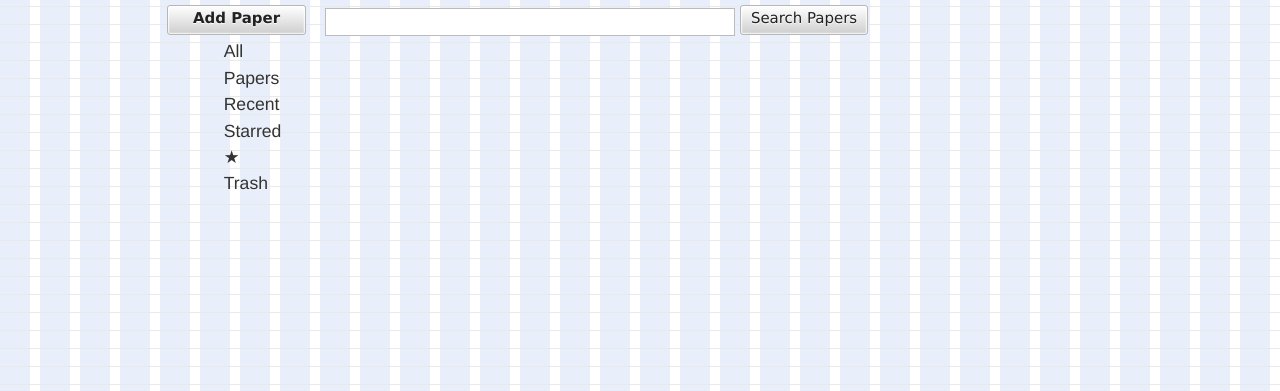
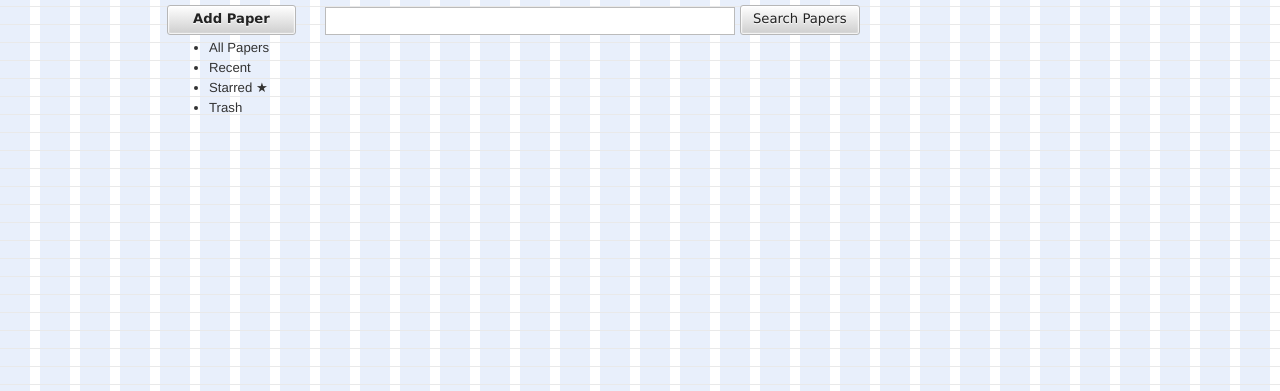
Before and after one commit to mikexstudios/papersdb, a Django app: template papers/templates/papers/dashboard.html in a window 1280 px wide. Shown: the part 29-420 px from the top of the page. Run offline with Django 3.2, Linux system fonts and the light colour scheme; the template is opened without the code that fills it, so the values that code supplies are empty; some libraries are stand-ins or nearby versions.

Commit message:
Minor adjustments to make button font size slightly smaller.

```diff
--- a/static/css/screen.css
+++ b/static/css/screen.css
@@ -1272,12 +1272,12 @@ textarea {
   height: 250px;
 }
 
-/* line 39, ../sass/screen.sass */
+/* line 38, ../sass/screen.sass */
 body {
   background: url('../images/grid.png?1295807425');
   font-size: 1.1em;
 }
-/* line 43, ../sass/screen.sass */
+/* line 42, ../sass/screen.sass */
 body a, body a:link, body a:visited {
   text-decoration: none;
   color: #0033cc;
@@ -1286,12 +1286,12 @@ body a, body a:link, body a:visited {
 body a:hover, body a:link:hover, body a:visited:hover {
   text-decoration: underline;
 }
-/* line 46, ../sass/screen.sass */
+/* line 45, ../sass/screen.sass */
 body .logo {
   font-family: Georgia, Times, Times New Roman, serif;
   font-style: italic;
 }
-/* line 49, ../sass/screen.sass */
+/* line 48, ../sass/screen.sass */
 body #messages {
   margin-top: 0.5em;
   margin-bottom: 0.5em;
@@ -1328,14 +1328,14 @@ body #messages ul .error {
 body #messages ul .info {
   background-color: #aaddff;
 }
-/* line 52, ../sass/screen.sass */
+/* line 51, ../sass/screen.sass */
 body #container {
   width: 950px;
   margin: 0 auto;
   overflow: hidden;
   *zoom: 1;
 }
-/* line 59, ../sass/screen.sass */
+/* line 58, ../sass/screen.sass */
 body #header {
   font-family: Georgia, Times, Times New Roman, serif;
   margin-top: 3px;
@@ -1347,31 +1347,31 @@ body #header {
   overflow: hidden;
   *zoom: 1;
 }
-/* line 70, ../sass/screen.sass */
+/* line 69, ../sass/screen.sass */
 body #header h1 {
   margin-left: 5px;
   font-size: 1.2em;
   float: left;
   margin: 0;
 }
-/* line 75, ../sass/screen.sass */
+/* line 74, ../sass/screen.sass */
 body #header h1 a {
   color: #333333;
   text-decoration: none;
 }
-/* line 78, ../sass/screen.sass */
+/* line 77, ../sass/screen.sass */
 body #header h1 .sitename {
   font-size: 0.9em;
 }
-/* line 80, ../sass/screen.sass */
+/* line 79, ../sass/screen.sass */
 body #header h1 small {
   font-size: 0.5em;
 }
-/* line 82, ../sass/screen.sass */
+/* line 81, ../sass/screen.sass */
 body #header h1 small a:hover {
   text-decoration: underline;
 }
-/* line 84, ../sass/screen.sass */
+/* line 83, ../sass/screen.sass */
 body #header ul#navigation {
   font-variant: small-caps;
   font-size: 1.1em;
@@ -1403,17 +1403,17 @@ body #header ul#navigation li:first-child, body #header ul#navigation li.first {
 body #header ul#navigation li:last-child, body #header ul#navigation li.last {
   padding-right: 0;
 }
-/* line 91, ../sass/screen.sass */
+/* line 90, ../sass/screen.sass */
 body #header ul#navigation li {
   margin-left: 5px;
 }
-/* line 94, ../sass/screen.sass */
+/* line 93, ../sass/screen.sass */
 body #site-navigation {
   font-family: Georgia, Times, Times New Roman, serif;
   margin-top: 15px;
   margin-bottom: 5px;
 }
-/* line 100, ../sass/screen.sass */
+/* line 99, ../sass/screen.sass */
 body #site-navigation ul {
   margin: 0;
   padding: 0;
@@ -1449,64 +1449,64 @@ body #site-navigation ul li:first-child, body #site-navigation ul li.first {
 body #site-navigation ul li:last-child, body #site-navigation ul li.last {
   padding-right: 0;
 }
-/* line 107, ../sass/screen.sass */
+/* line 106, ../sass/screen.sass */
 body #site-navigation ul li {
   padding: 4px 15px !important;
   padding-top: 2px;
 }
-/* line 112, ../sass/screen.sass */
+/* line 111, ../sass/screen.sass */
 body #site-navigation ul li a {
   color: #000099;
 }
-/* line 115, ../sass/screen.sass */
+/* line 114, ../sass/screen.sass */
 body #site-navigation ul li.selected {
   background-color: #445a88;
 }
-/* line 121, ../sass/screen.sass */
+/* line 120, ../sass/screen.sass */
 body #site-navigation ul li.selected a {
   color: #eeeeee;
 }
-/* line 123, ../sass/screen.sass */
+/* line 122, ../sass/screen.sass */
 body #site-navigation ul li:hover {
   background-color: #d1d9e8;
   color: #555555;
 }
-/* line 127, ../sass/screen.sass */
+/* line 126, ../sass/screen.sass */
 body #site-navigation ul li:hover a {
   text-decoration: none;
 }
-/* line 130, ../sass/screen.sass */
+/* line 129, ../sass/screen.sass */
 body #content {
   clear: both;
 }
-/* line 135, ../sass/screen.sass */
+/* line 134, ../sass/screen.sass */
 body #content #title {
   font-family: Georgia, Times, Times New Roman, serif;
   font-size: 1.8em;
   margin-bottom: 0px;
 }
-/* line 139, ../sass/screen.sass */
+/* line 138, ../sass/screen.sass */
 body #content #description {
   font-size: 0.9em;
   color: #555555;
   margin-bottom: 15px;
 }
-/* line 146, ../sass/screen.sass */
+/* line 145, ../sass/screen.sass */
 body h4 {
   margin-top: 0.9em;
   margin-bottom: 0.3em;
 }
-/* line 149, ../sass/screen.sass */
+/* line 148, ../sass/screen.sass */
 body h4.withedit {
   float: left;
   margin-top: 0;
   margin-right: 0.3em;
 }
-/* line 153, ../sass/screen.sass */
+/* line 152, ../sass/screen.sass */
 body small.edit {
   font-size: 0.7em;
 }
-/* line 156, ../sass/screen.sass */
+/* line 155, ../sass/screen.sass */
 body table {
   font-size: 0.8em;
   border-top: 2px solid #333333;
@@ -1530,92 +1530,92 @@ body table tbody tr.last th,
 body table tbody tr.last td, body table tfoot tr:last-child th, body table tfoot tr:last-child td, body table tfoot tr.last th, body table tfoot tr.last td {
   border-bottom-width: 0px;
 }
-/* line 163, ../sass/screen.sass */
+/* line 162, ../sass/screen.sass */
 body table th, body table td {
   border-bottom: none;
   padding: 6px 7px;
 }
-/* line 169, ../sass/screen.sass */
+/* line 168, ../sass/screen.sass */
 body table thead tr th {
   background-color: transparent;
   border-bottom: 4px double #333333;
 }
-/* line 175, ../sass/screen.sass */
+/* line 174, ../sass/screen.sass */
 body table tbody tr td {
   font-size: 0.85em;
 }
-/* line 177, ../sass/screen.sass */
+/* line 176, ../sass/screen.sass */
 body table tbody tr .center {
   text-align: center;
 }
-/* line 179, ../sass/screen.sass */
+/* line 178, ../sass/screen.sass */
 body table tbody tr .empty {
   color: #999999;
 }
-/* line 181, ../sass/screen.sass */
+/* line 180, ../sass/screen.sass */
 body table tbody tr.even {
   background-color: #eeeeee;
 }
-/* line 183, ../sass/screen.sass */
+/* line 182, ../sass/screen.sass */
 body table tbody tr.even td {
   background-color: transparent;
 }
-/* line 186, ../sass/screen.sass */
+/* line 185, ../sass/screen.sass */
 body table tbody tr:hover {
   background-color: #f3f5f9;
 }
-/* line 191, ../sass/screen.sass */
+/* line 190, ../sass/screen.sass */
 body form.admin {
   clear: both;
   width: 90%;
   margin: 0 auto;
   margin-top: -0.9em;
 }
-/* line 197, ../sass/screen.sass */
+/* line 196, ../sass/screen.sass */
 body form.admin h4 {
   margin-top: 0.9em;
   margin-bottom: 0.3em;
 }
-/* line 200, ../sass/screen.sass */
+/* line 199, ../sass/screen.sass */
 body form.admin .description {
   font-size: 0.8em;
   color: #555555;
   margin-top: -0.3em;
   margin-bottom: 0.8em;
 }
-/* line 205, ../sass/screen.sass */
+/* line 204, ../sass/screen.sass */
 body form.admin .field {
   clear: left;
   background-color: #f3f5f9;
   padding: 15px 20px;
   margin-bottom: 10px;
 }
-/* line 211, ../sass/screen.sass */
+/* line 210, ../sass/screen.sass */
 body form.admin .field a {
   color: #768dbb;
 }
-/* line 213, ../sass/screen.sass */
+/* line 212, ../sass/screen.sass */
 body form.admin .field label {
   display: block;
   float: left;
   width: 180px;
 }
-/* line 217, ../sass/screen.sass */
+/* line 216, ../sass/screen.sass */
 body form.admin .field label.optional {
   font-weight: normal;
 }
-/* line 219, ../sass/screen.sass */
+/* line 218, ../sass/screen.sass */
 body form.admin .field .right {
   margin-left: 180px;
 }
-/* line 222, ../sass/screen.sass */
+/* line 221, ../sass/screen.sass */
 body form.admin .field .right small {
   display: block;
   margin-top: 5px;
   font-size: 0.7em;
   color: #999999;
 }
-/* line 227, ../sass/screen.sass */
+/* line 226, ../sass/screen.sass */
 body form.admin .field .errorlist {
   text-align: center;
   padding-top: 5px;
@@ -1653,30 +1653,30 @@ body form.admin .field .errorlist li {
   list-style-type: none;
   margin-left: 0px;
 }
-/* line 233, ../sass/screen.sass */
+/* line 232, ../sass/screen.sass */
 body form.admin .field input[type=text], body form.admin .field input[type=password] {
   font-size: 1.2em;
   padding: 4px;
   margin: 0;
   width: 450px;
 }
-/* line 238, ../sass/screen.sass */
+/* line 237, ../sass/screen.sass */
 body form.admin .field .input-helper {
   font-size: 1.2em;
 }
-/* line 242, ../sass/screen.sass */
+/* line 241, ../sass/screen.sass */
 body form.admin .actions {
   margin-top: 20px;
   text-align: right;
 }
-/* line 246, ../sass/screen.sass */
+/* line 245, ../sass/screen.sass */
 body .info {
   clear: left;
   background-color: #f3f5f9;
   overflow: hidden;
   *zoom: 1;
 }
-/* line 251, ../sass/screen.sass */
+/* line 250, ../sass/screen.sass */
 body .info dl {
   font-size: 0.9em;
   float: left;
@@ -1685,7 +1685,7 @@ body .info dl {
   background-color: transparent;
   margin-bottom: 0;
 }
-/* line 258, ../sass/screen.sass */
+/* line 257, ../sass/screen.sass */
 body .info dl dt {
   clear: left;
   float: left;
@@ -1693,22 +1693,22 @@ body .info dl dt {
   width: 115px;
   padding-right: 10px;
 }
-/* line 268, ../sass/screen.sass */
+/* line 267, ../sass/screen.sass */
 body .info dl dd small {
   font-size: 0.7em;
   color: #999999;
 }
-/* line 271, ../sass/screen.sass */
+/* line 270, ../sass/screen.sass */
 body .info dl dd input {
   margin: 1px 0;
   width: 225px;
 }
-/* line 274, ../sass/screen.sass */
+/* line 273, ../sass/screen.sass */
 body .info dl.left {
   padding-right: 5px;
   width: 46%;
 }
-/* line 279, ../sass/screen.sass */
+/* line 278, ../sass/screen.sass */
 body #footer {
   clear: both;
   margin-top: 20px;
@@ -1718,12 +1718,12 @@ body #footer {
   font-family: Georgia, Times, Times New Roman, serif;
   color: #cccccc;
 }
-/* line 288, ../sass/screen.sass */
+/* line 287, ../sass/screen.sass */
 body #footer a {
   color: #cccccc;
 }
 
-/* line 293, ../sass/screen.sass */
+/* line 292, ../sass/screen.sass */
 body#dashboard #left {
   display: inline;
   float: left;
@@ -1733,6 +1733,10 @@ body#dashboard #left {
 /* line 138, ../../../../../.gem/ruby/1.8/gems/compass-0.10.6/frameworks/blueprint/stylesheets/blueprint/_grid.scss */
 * html body#dashboard #left {
   overflow-x: hidden;
+}
+/* line 294, ../sass/screen.sass */
+body#dashboard #left #menu {
+  font-size: 0.75em;
 }
 /* line 296, ../sass/screen.sass */
 body#dashboard #left #menu a#papers-add-link {
@@ -1742,27 +1746,17 @@ body#dashboard #left #menu a#papers-add-link {
   -ms-border-radius: 3px;
   -khtml-border-radius: 3px;
   border-radius: 3px;
-  font-size: 0.85em;
+  font-size: 1em;
   line-height: 1.2em;
   padding: 0.3em 1em;
   border-width: 1px;
   padding: 5px 25px;
   border-width: 1px;
   margin-bottom: 3px;
-  padding-top: 4px;
-  padding-bottom: 6px;
+  padding-top: 5px;
+  padding-bottom: 7px;
 }
 /* line 306, ../sass/screen.sass */
-body#dashboard #left #menu ul {
-  list-style: none;
-}
-/* line 11, ../../../../../.gem/ruby/1.8/gems/compass-0.10.6/frameworks/compass/stylesheets/compass/utilities/lists/_bullets.scss */
-body#dashboard #left #menu ul li {
-  list-style-image: none;
-  list-style-type: none;
-  margin-left: 0px;
-}
-/* line 308, ../sass/screen.sass */
 body#dashboard #right {
   display: inline;
   float: left;
@@ -1773,14 +1767,14 @@ body#dashboard #right {
 * html body#dashboard #right {
   overflow-x: hidden;
 }
-/* line 312, ../sass/screen.sass */
+/* line 310, ../sass/screen.sass */
 body#dashboard #right #search form input.search {
   font-size: 0.9em;
   padding: 4px;
   margin: 0;
   width: 400px;
 }
-/* line 318, ../sass/screen.sass */
+/* line 316, ../sass/screen.sass */
 body#dashboard #right #search form button {
   margin-bottom: 3px;
   margin-left: 0;
@@ -1791,14 +1785,14 @@ body#dashboard #right #search form button {
   -ms-border-radius: 3px;
   -khtml-border-radius: 3px;
   border-radius: 3px;
-  font-size: 0.85em;
+  font-size: 0.75em;
   line-height: 1.2em;
   padding: 0.3em 1em;
   border-width: 1px;
-  padding: 5px 10px;
+  padding: 5px 12px;
   border-width: 1px;
-  padding-top: 4px;
-  padding-bottom: 6px;
+  padding-top: 5px;
+  padding-bottom: 7px;
 }
 
 /* line 3, ../sass/helpers/_registration.sass */
--- a/static/sass/screen.sass
+++ b/static/sass/screen.sass
@@ -24,7 +24,6 @@ $sans_serif_font: Helvetica, Arial, Verdana, sans-serif
 $serif_font: Georgia, Times, Times New Roman, serif
 $monospace_font: Monaco, Courier New, DejaVu Sans Mono, Bitstream Vera Sans Mono, monospace
 $blueprint-font-family: $sans_serif_font
-//@include blueprint-typography
 
 // Generate the blueprint framework according to your configuration:
 // (We put this after typography so that duplicate css code isn't generated.)
@@ -293,18 +292,17 @@ body#dashboard
   #left
     +column($left-grid-columns)
     #menu
+      font-size: 0.75em
       a#papers-add-link
-        +fancy-button-size(0.85em, 3px)
+        +fancy-button-size(1.00em, 3px)
         +fancy-button-padding(5px, 25px, 1px)
         margin-bottom: 3px
         //Correction to padding (We slightly shift the text position higher):
-        padding-top: 4px
+        padding-top: 5px
         //This overextends the button by 1px in relation to the search box, but
         //it looks right because of the small 1px white bar at the bottom of the
         //button.
-        padding-bottom: 6px
-      ul
-        +no-bullets
+        padding-bottom: 7px
   #right
     +column($blueprint-grid-columns - $left-grid-columns, true)
     #search
@@ -319,14 +317,14 @@ body#dashboard
           margin-bottom: 3px
           margin-left: 0
           font-weight: normal
-          +fancy-button-size(0.85em, 3px)
-          +fancy-button-padding(5px, 10px, 1px)
+          +fancy-button-size(0.75em, 3px)
+          +fancy-button-padding(5px, 12px, 1px)
           //Correction to padding (We slightly shift the text position higher):
-          padding-top: 4px
+          padding-top: 5px
           //This overextends the button by 1px in relation to the search box, but
           //it looks right because of the small 1px white bar at the bottom of the
           //button.
-          padding-bottom: 6px
+          padding-bottom: 7px
 
 
 
```
